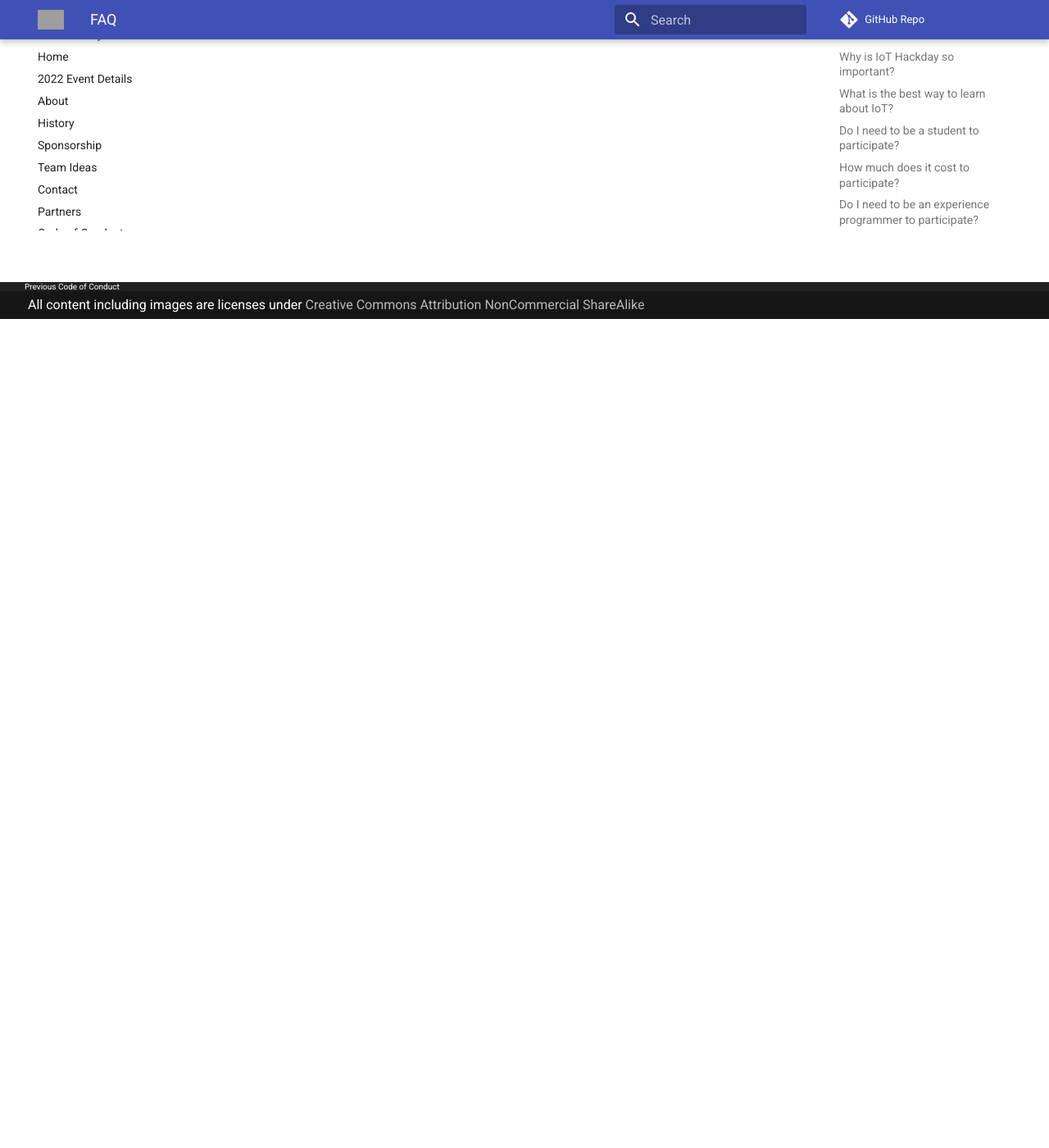
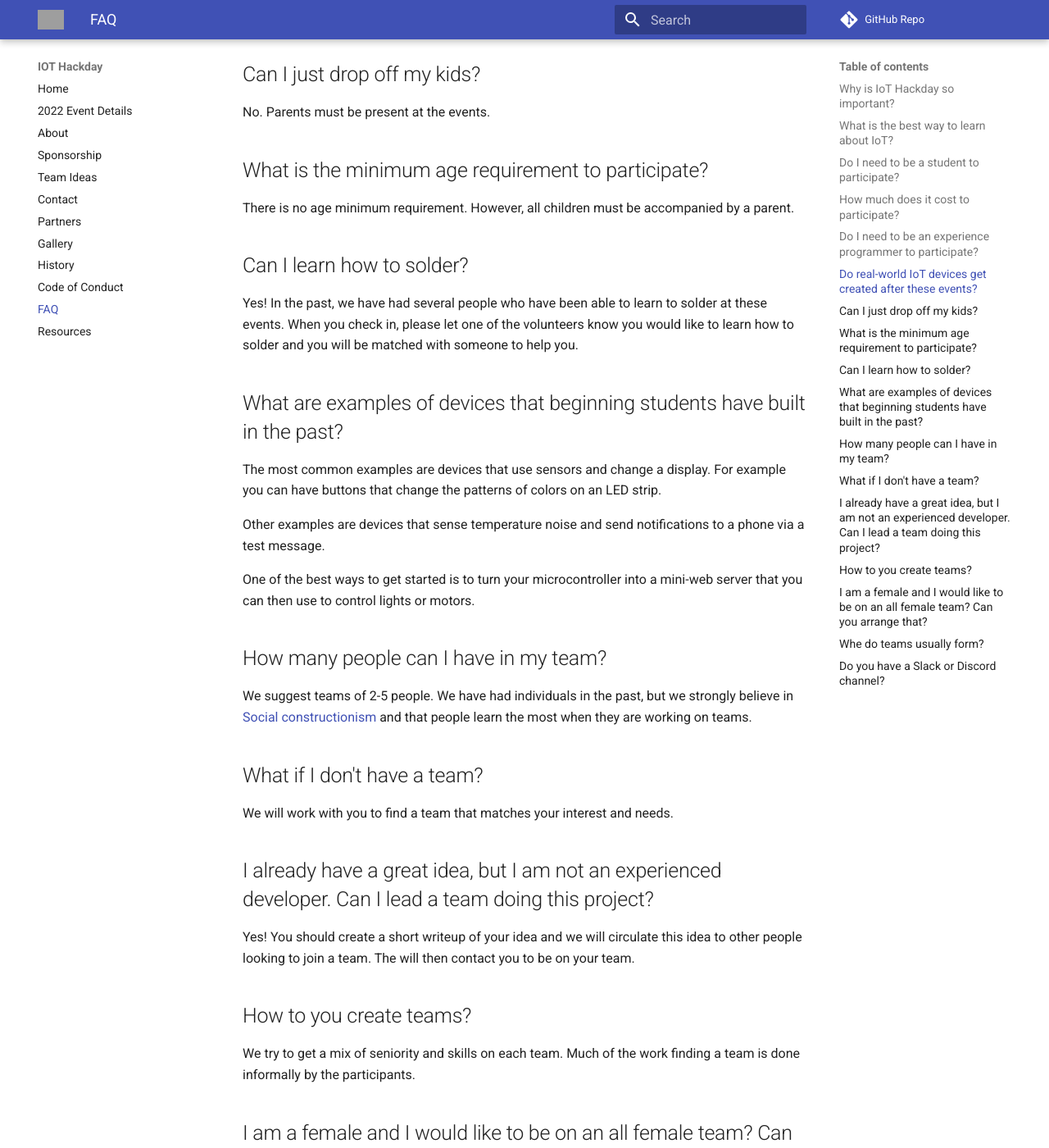
Before and after one commit to CoderDojoTC/iot-hackday, an MkDocs documentation site: the page built from docs/faq.md, in a window 1280 px wide and 1400 px high, scrolled down 1011 px. Shown: the whole window at 82% size. Built offline with MkDocs 1.6.1 and Material for MkDocs 9.7.7, drawn with Linux system fonts in a browser that asks for light colours; comment, search, counter and statistics services are not loaded; some of the changed text lies outside the part shown; grey boxes are pictures that could not be loaded.

Commit message:
updated content

```diff
--- a/docs/faq.md
+++ b/docs/faq.md
@@ -23,3 +23,51 @@ No!  There are roles for people doing documentation, testing, getting the presen
 ## Do real-world IoT devices get created after these events?
 
 Yes.  We have had several projects "graduate" from the event to become commercial products.
+
+## Can I just drop off my kids?
+
+No.  Parents must be present at the events.
+
+## What is the minimum age requirement to participate?
+
+There is no age minimum requirement.  However, all children must be accompanied by a parent.
+
+## Can I learn how to solder?
+
+Yes!  In the past, we have had several people who have been able to learn to solder at these events.  When you check in, please let one of the volunteers know you would like to learn how to solder and you will be matched with someone to help you.
+
+## What are examples of devices that beginning students have built in the past?
+
+The most common examples are devices that use sensors and change a display.  For example you can have buttons that change the patterns of colors on an LED strip.
+
+Other examples are devices that sense temperature noise and send notifications to a phone via a test message.
+
+One of the best ways to get started is to turn your microcontroller into a mini-web server that you can then use to control lights or motors.
+
+## How many people can I have in my team?
+
+We suggest teams of 2-5 people.  We have had individuals in the past, but we strongly believe in [Social constructionism](https://en.wikipedia.org/wiki/Social_constructionism#Educational_psychology) and that people learn the most when they are working on teams.
+
+## What if I don't have a team?
+
+We will work with you to find a team that matches your interest and needs.
+
+## I already have a great idea, but I am not an experienced developer.  Can I lead a team doing this project?
+
+Yes!  You should create a short writeup of your idea and we will circulate this idea to other people looking to join a team.  The will then contact you to be on your team.
+
+## How to you create teams?
+
+We try to get a mix of seniority and skills on each team.  Much of the work finding a team is done informally by the participants.
+
+## I am a female and I would like to be on an all female team?  Can you arrange that?
+
+Yes.  We can work to find you other team members that will fullfil these requirements.  The earlier you register and let us know your goals the higher the chance we can get you on the right team.
+
+## Whe do teams usually form?
+
+Most teams are formed a week or two before the actual event.  So for example if our event in on October 22nd, we will form teams around October 15th.  Teams that have specific interests and needs should try to form before this date.
+
+## Do you have a Slack or Discord channel?
+
+We are working on this no (August 2022) and we will let all participants know when we have one setup.  Please register ASAP to get notified when we have one.
--- a/mkdocs.yml
+++ b/mkdocs.yml
@@ -7,14 +7,12 @@ nav:
   - Home: index.md
   - 2022 Event Details: 2022-event.md
   - About: about.md
-  - History: history.md
   - Sponsorship: sponsorships.md
   - Team Ideas: team-ideas.md
-  # Speakers: speakers.md
-  # Schedule: schedule.md
-  # Venue: venue.md
   - Contact: contact.md
   - Partners: partners.md
+  - Gallery: gallery.md
+  - History: history.md
   - Code of Conduct: code-of-conduct.md
   - FAQ: faq.md
   - Resources: resources.md
```
Also changed, not shown: docs/gallary.md (added, +28 -0 lines), docs/index.md (+20 -12 lines), docs/gallary/1.jpg (added), docs/gallary/2.jpg (added), docs/gallary/7.png (added), docs/gallary/9.png (added), 11 other files.
